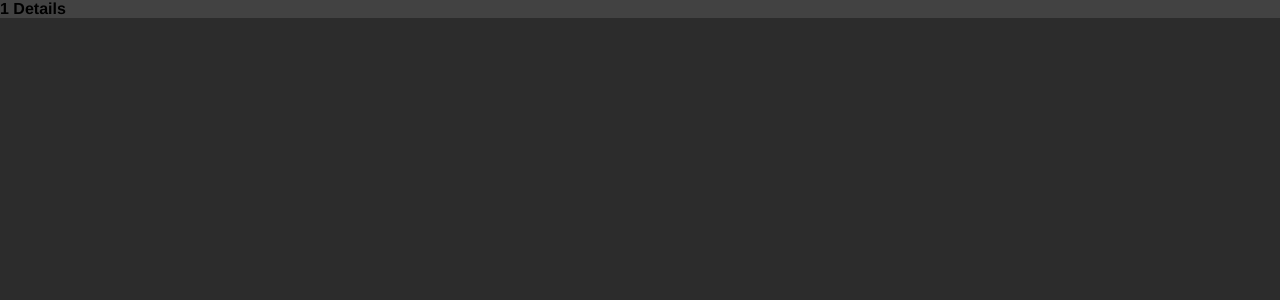
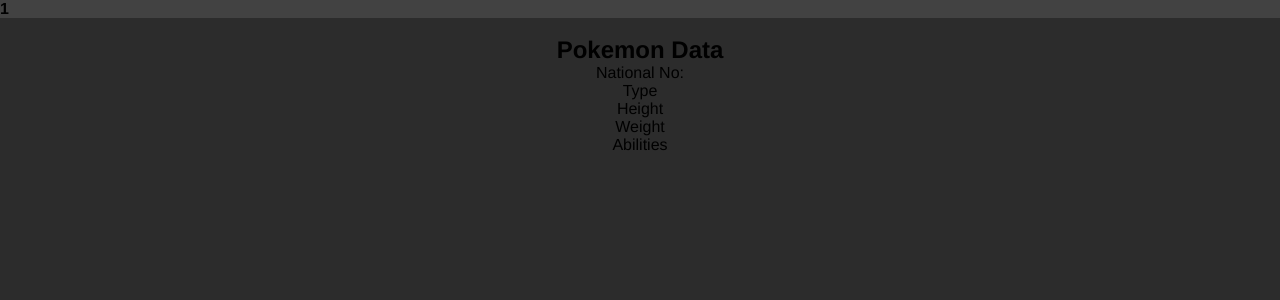
Before and after one commit to S7uy0g/Pokepedia, a React (Vite) app: page /details/1 in a window 1280 px wide. Shown: the top 300 px of the page. Built offline with nearby package versions, Linux system fonts and the light colour scheme.

Commit message:
details to add

```diff
--- a/src/App.jsx
+++ b/src/App.jsx
@@ -22,7 +22,9 @@
                 <PokemonList/>
               </div>
             } />
-            <Route path="/details/:name" element={<PokemonDetails />} />
+            <Route path="/details/:name" element={
+              <PokemonDetails/>
+            } />
         </Routes>
     </Router>
     </>
--- a/src/PokemonDetails/PokeDetails.jsx
+++ b/src/PokemonDetails/PokeDetails.jsx
@@ -6,7 +6,18 @@
 
     return (
         <div>
-            <h1>{name.toUpperCase()} Details</h1>
+            <h1>{name.toUpperCase()}</h1>
+            <div>
+                <img src="" alt="" />
+                <div className='details'>
+                    <h2>Pokemon Data</h2>
+                    <p>National No:</p>
+                    <p>Type</p>
+                    <p>Height</p>
+                    <p>Weight</p>
+                    <p>Abilities</p>
+                </div>
+            </div>
         </div>
     );
 }
--- a/src/Search/search.jsx
+++ b/src/Search/search.jsx
@@ -64,7 +64,7 @@
     const headings = document.querySelectorAll('.heading');
     const backgroundImage=document.getElementById("card");
 
-    height.innerHTML=values.height+" m";
+    height.innerHTML=values.height/10+" m";
     weight.innerHTML=(values.weight/10)+" kg";
 
     let typeHtml = '';
```
